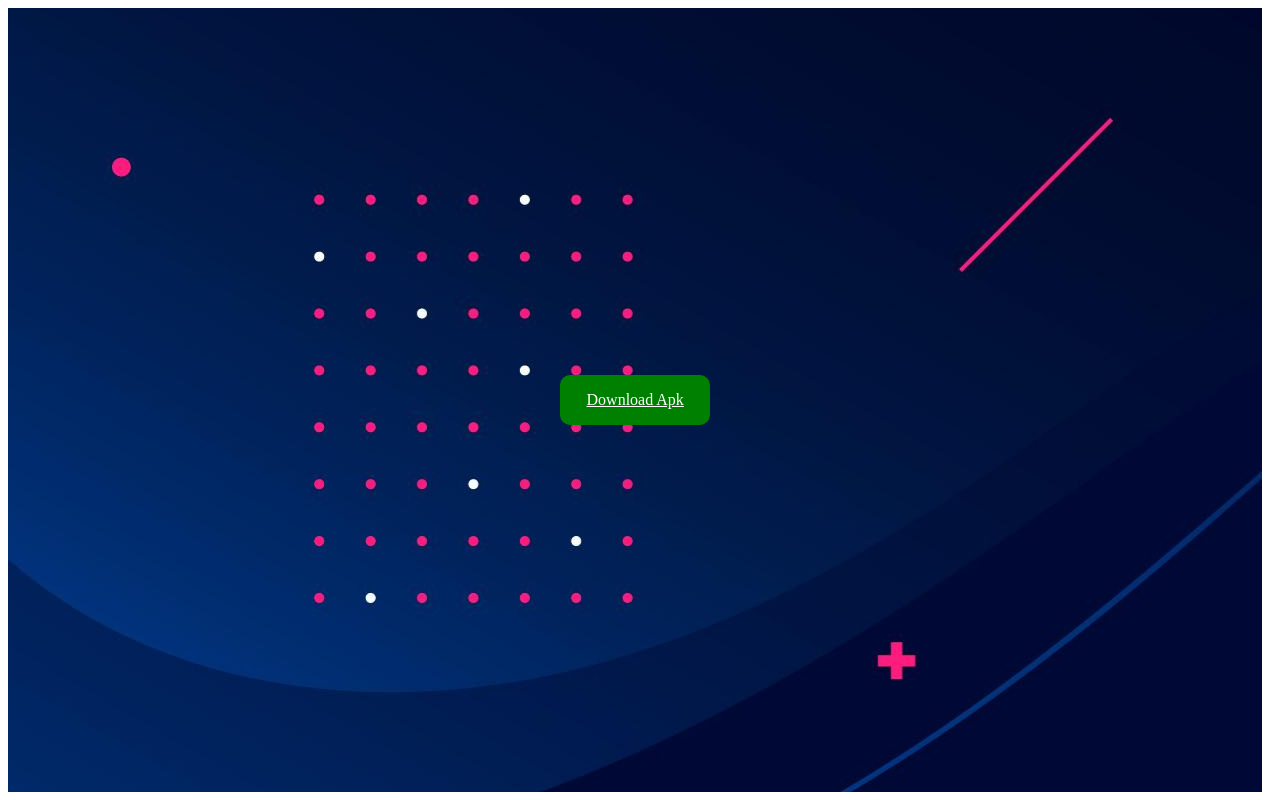
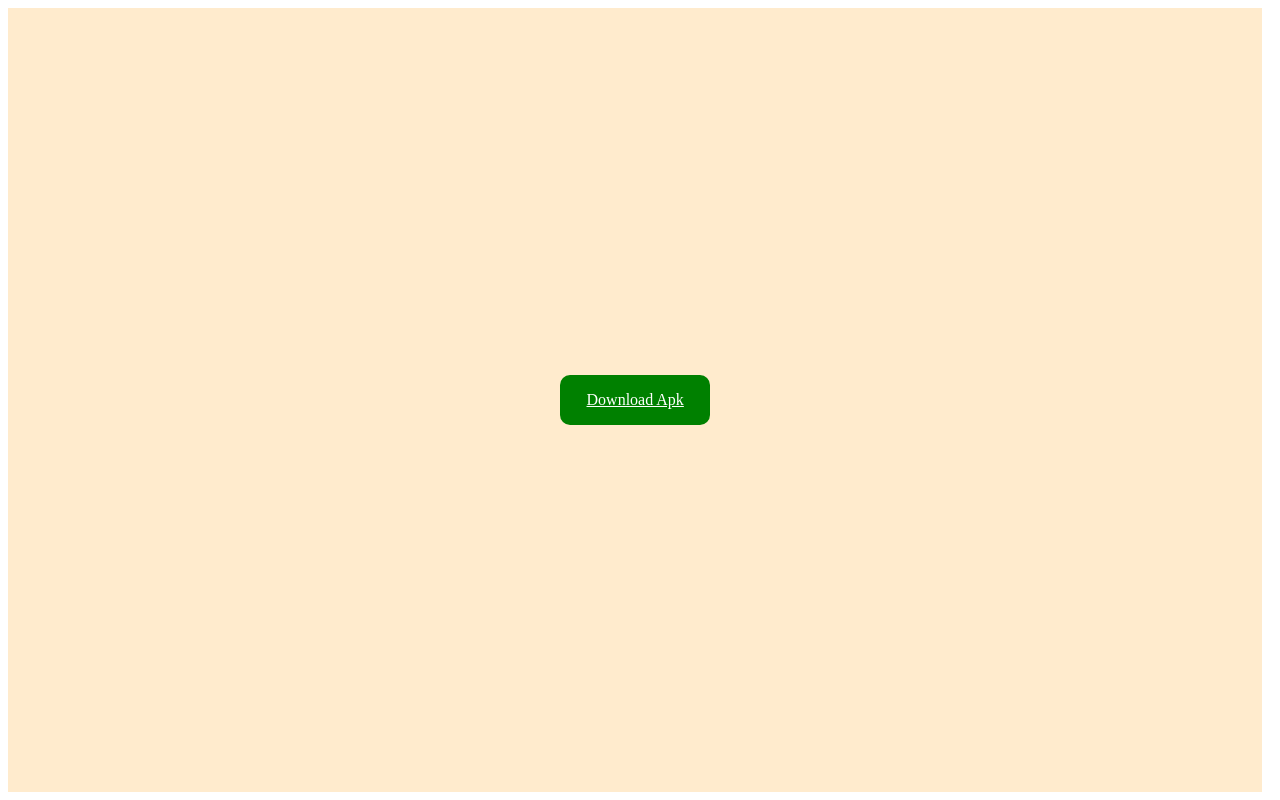
Before and after one commit to chelladuraimohanraj/splitithome, a website: page index.html in a window 1280 px wide. Drawn offline with Linux system fonts and the light colour scheme.

Commit message:
finalcomit

```diff
--- a/index.html
+++ b/index.html
@@ -8,7 +8,7 @@
 </head>
 <style>
     .container{
-        background-image: url('./5172658.jpg');
+        background-color: blanchedalmond;
         height: 98vh;
         width: 98vw;
         display: flex;
```
Also changed, not shown: 5172658.jpg (deleted).
